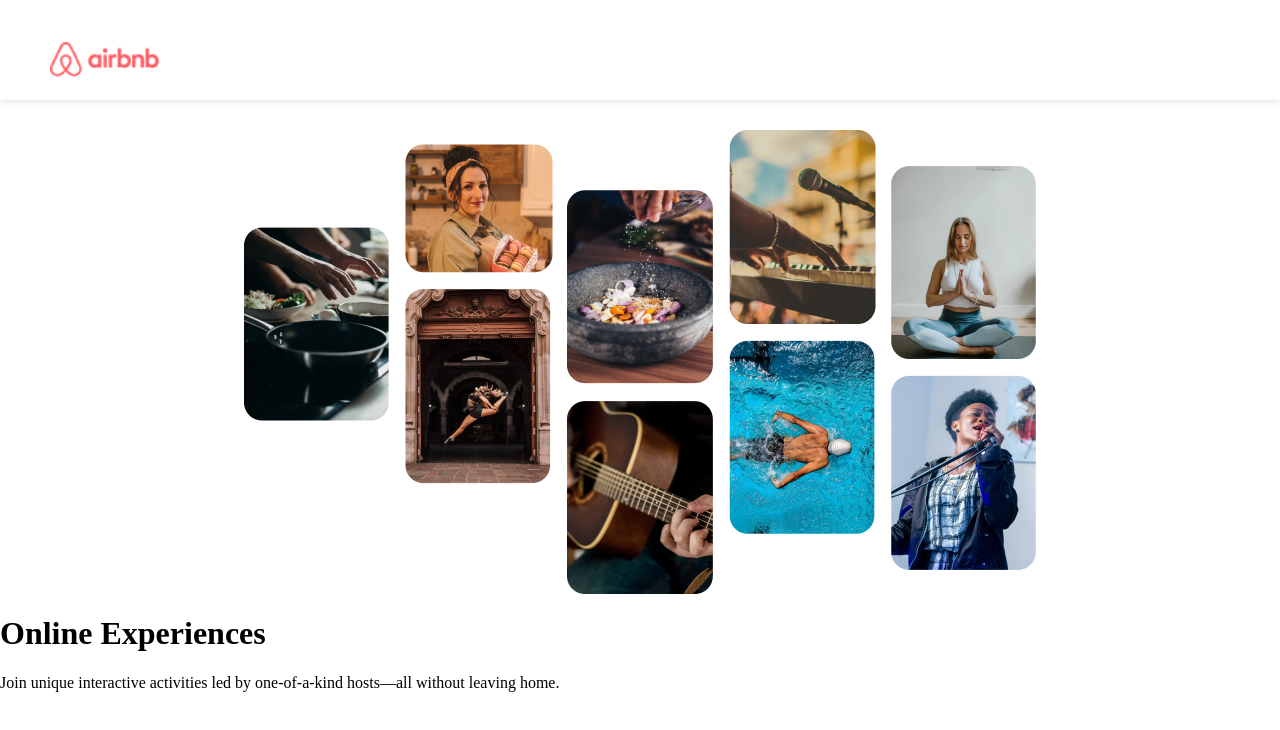
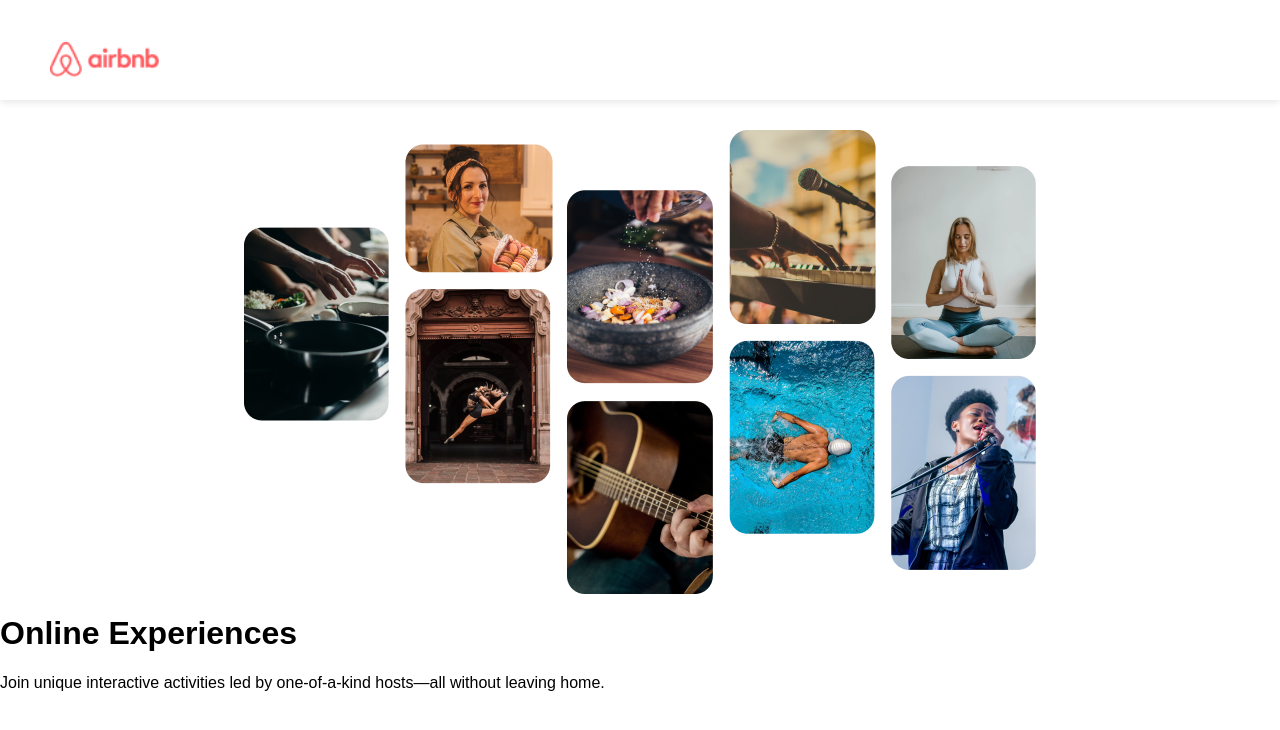
Before and after one commit to javierguerra4/react-airbnb-clone, a React (Create React App) app: page / in a window 1280 px wide. Shown: the top 730 px of the page. Built offline with nearby package versions, Linux system fonts and the light colour scheme.

Commit message:
Added poppins to body

```diff
--- a/public/index.html
+++ b/public/index.html
@@ -10,6 +10,14 @@
       content="Web site created using create-react-app"
     />
     <link rel="apple-touch-icon" href="%PUBLIC_URL%/logo192.png" />
+    <!-- Poopins font -->
+    <link rel="preconnect" href="https://fonts.googleapis.com" />
+    <link rel="preconnect" href="https://fonts.gstatic.com" crossorigin />
+    <link
+      href="https://fonts.googleapis.com/css2?family=Poiret+One&display=swap"
+      rel="stylesheet"
+    />
+    <!-- end of poppins font -->
     <!--
       manifest.json provides metadata used when your web app is installed on a
       user's mobile device or desktop. See https://developers.google.com/web/fundamentals/web-app-manifest/
--- a/src/style.css
+++ b/src/style.css
@@ -4,6 +4,7 @@
 
 body {
   margin: 0;
+  font-family: Poppins, sans-serif;
 }
 
 .nav-bar {
```
